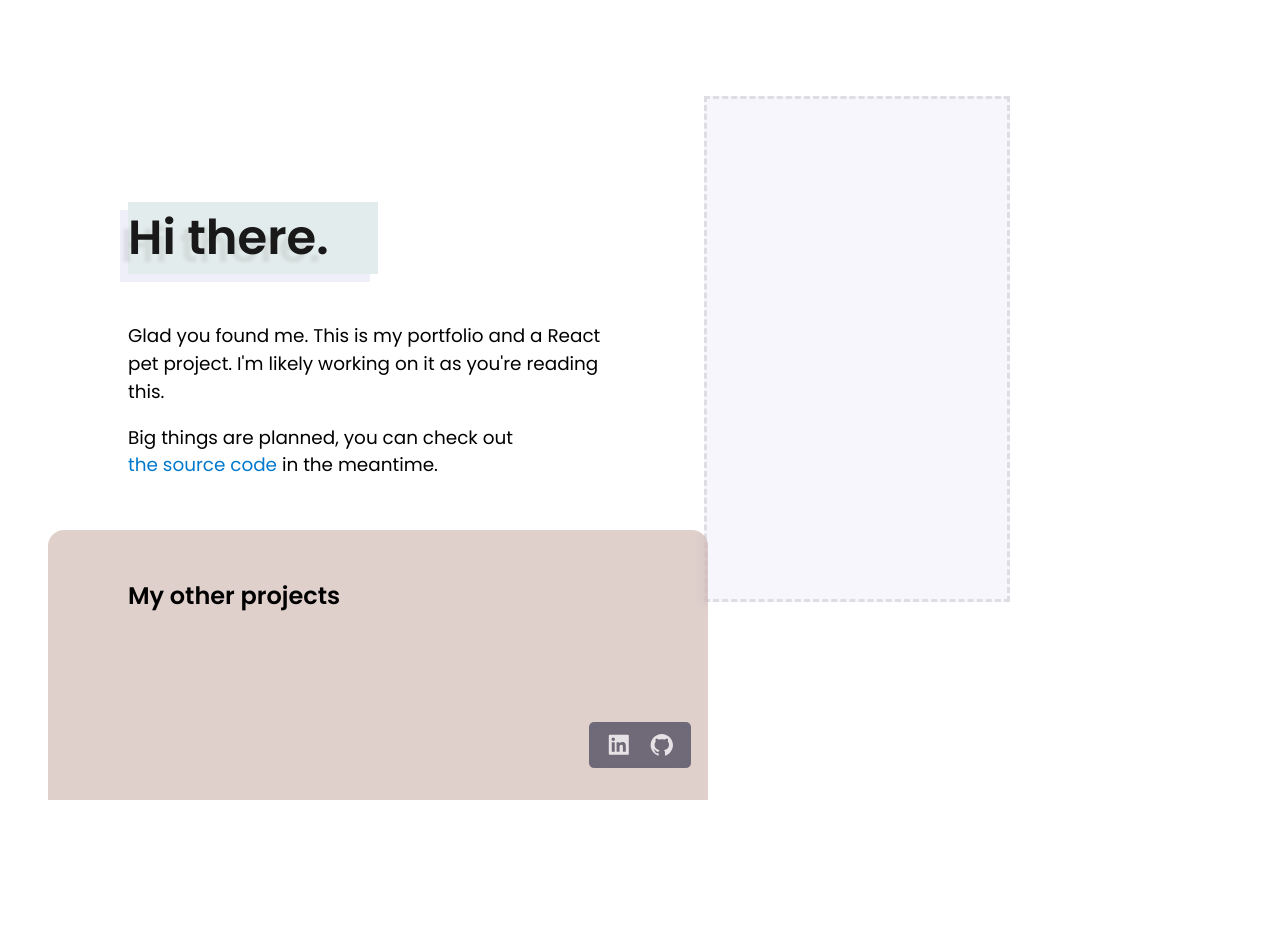
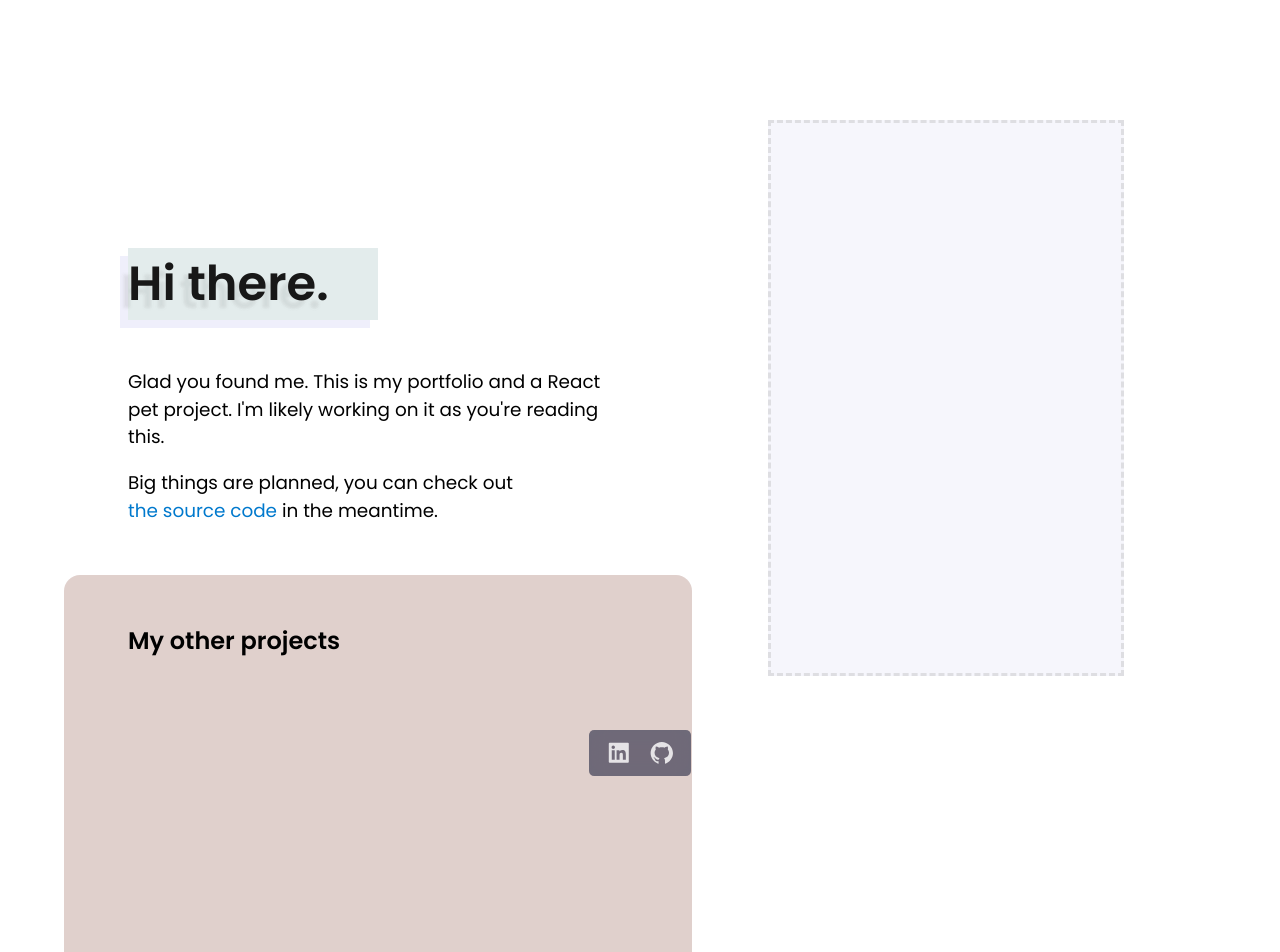
Before and after one commit to alexphl/alexphl.github.io, a React (Create React App) app: page / in a window 1280 px wide. Shown: the top 952 px of the page. Before the commit the page ends 800 px from the top, so only its background shows below. Built offline with nearby package versions, Linux system fonts and the light colour scheme.

Commit message:
Layout fixes

```diff
--- a/src/index.css
+++ b/src/index.css
@@ -30,17 +30,16 @@ body {
   display: grid;
   grid-template-rows: auto;
   grid-template-columns: auto 80% auto;
-  height: 100vh;
   align-content: center;
 }
 
 /* Safari hack */
-@supports (-webkit-touch-callout: none) {
-  #root {
-    /* The hack for Safari */
-    height: -webkit-fill-available;
-  }
-}
+/* @supports (-webkit-touch-callout: none) {
+/*   #root {
+/*     /* The hack for Safari */
+/*     height: -webkit-fill-available;
+/*   }
+/* } */
 
 html, body, #root {
   position:relative;
@@ -48,21 +47,22 @@ html, body, #root {
 }
 
 #projects {
-  z-index: 98;
+  z-index: 4;
   height: 500px;
   grid-column: 2;
   background-color: var(--bg-translucent);
   backdrop-filter: blur(5px) saturate(100%);
   border-radius: 1em;
-  padding: 3em 5em 3em 5em;
-  margin-left: -5em;
+  margin: 0em 1em 0em 1em;
+  padding: 3em 4em 3em 4em;
+  margin-left: -4em;
   width: 500px;
   max-width: 90%;
   margin-bottom: 120px;
 }
 
 header {
-  padding-top: 600px;
+  padding-top: 25vh;
   grid-column: 2;
   padding-bottom: 20px;
   width: fit-content;
@@ -120,11 +120,11 @@ p.linked:hover {
 }
 
 .bgElement {
-  margin-top: 12vh;
-  margin-left: 55vw;
+  margin-top: 15vh;
+  margin-left: 60vw;
   position: fixed;
-  width: 300px;
-  height: 500px;
+  width: 350px;
+  height: 550px;
   max-height: 78vh;
   background-color: rgba(80,80,200,0.05);
   transition: all 8s cubic-bezier(.25,.8,.25,1), margin 10s cubic-bezier(.25,.8,.25,1);
@@ -133,9 +133,9 @@ p.linked:hover {
 }
 
 .bgElement:hover, .bgElement:active {
-  margin-top: 10vh;
-  margin-left: 58vw;
-  width: 280px;
+  margin-top: 13vh;
+  margin-left: 65vw;
+  width: 320px;
   border: 3px dotted rgba(210,80,80,0.5);
   background-color: rgba(255,0,0,0.02);
   #box-shadow: 60px 200px 0px rgba(80,255,80,0.15);
@@ -163,14 +163,14 @@ footer {
   display: flex;
   justify-content: space-evenly;
   align-items: center;
-  margin-bottom: 4vh;
-  margin-top: 4vh;
+  margin-bottom: 3vh;
+  margin-top: 3vh;
   transition: all 0.3s cubic-bezier(.25,.8,.25,1.3);
 }
 
 #footerLinks:hover {
   width: 4.3em;
-  background-color: rgba(80,80,150,0.8);
+  background-color: rgba(80,80,125,0.8);
 }
 
 #footerLinks * {
```
